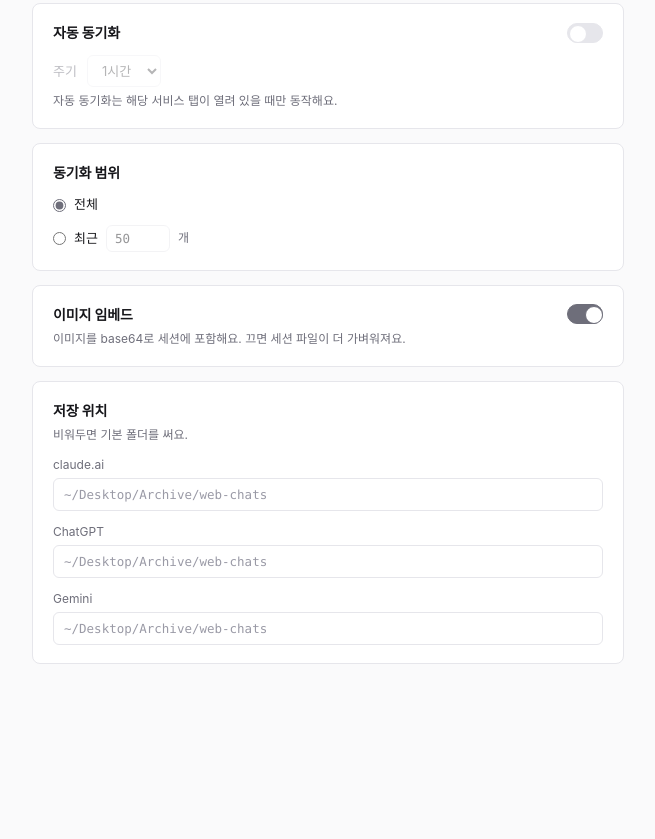
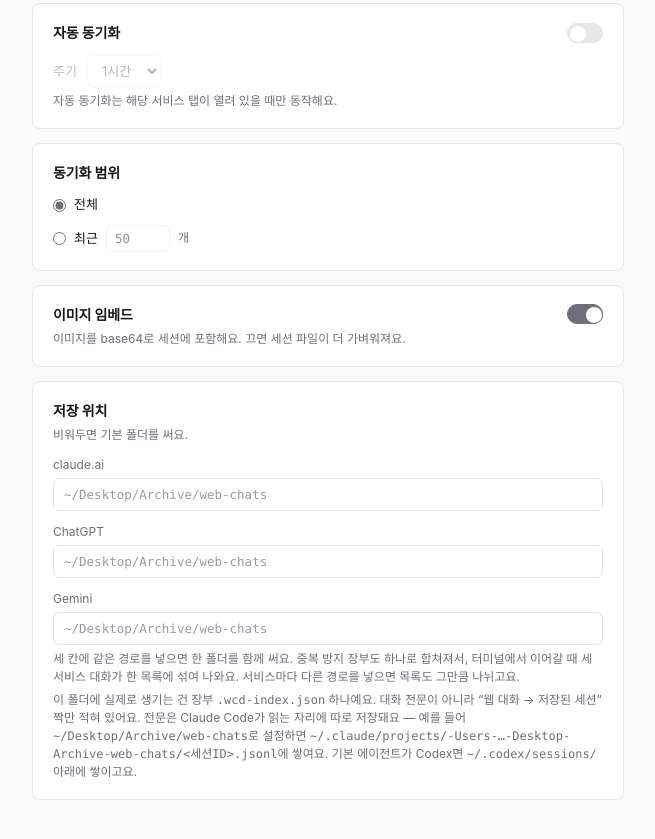
Before and after one commit to chang-in/web-chat-downloader, a browser extension: page extension/options.html in a window 1280 px wide. Shown: the part 265-1104 px from the top of the page, without its empty margins (312-967 px from the left). Before the commit the page ends 1023 px from the top, so only its background shows below. Drawn offline with Linux system fonts and the light colour scheme.

Commit message:
feat: 왜 일부만 받는지 진행 중에 알리고, 저장 위치 안내를 넣는다
진행률 총량이 목록 개수보다 작으면 사용자는 '덜 받는 거 아냐?'로 읽는다.
지금은 완료 후에야 건너뛴 개수를 알려줘서, 정작 궁금한 시점인 시작 직후엔
숫자만 덩그러니 남았다. 진행 중에도 이유를 띄운다.

설정의 저장 위치에는 두 가지를 적었다. 세 칸에 같은 경로를 넣으면 장부를
함께 쓰게 된다는 것과, 그 폴더에 실제로 생기는 파일은 장부 하나뿐이고
대화 전문은 에이전트가 읽는 자리에 따로 저장된다는 것. 폴더를 열어보고
'제목만 있다'고 오해하기 쉬운 지점이다.

```diff
--- a/extension/options.html
+++ b/extension/options.html
@@ -87,6 +87,19 @@
         <label for="path-gemini">Gemini</label>
         <input type="text" id="path-gemini" class="mono" placeholder="~/Desktop/Archive/web-chats" autocomplete="off" spellcheck="false">
       </div>
+      <p class="hint">
+        세 칸에 같은 경로를 넣으면 한 폴더를 함께 써요. 중복 방지 장부도 하나로 합쳐져서,
+        터미널에서 이어갈 때 세 서비스 대화가 한 목록에 섞여 나와요.
+        서비스마다 다른 경로를 넣으면 목록도 그만큼 나뉘고요.
+      </p>
+      <p class="hint">
+        이 폴더에 실제로 생기는 건 장부 <span class="mono">.wcd-index.json</span> 하나예요.
+        대화 전문이 아니라 “웹 대화 → 저장된 세션” 짝만 적혀 있어요.
+        전문은 Claude Code가 읽는 자리에 따로 저장돼요 —
+        예를 들어 <span class="mono">~/Desktop/Archive/web-chats</span>로 설정하면
+        <span class="mono">~/.claude/projects/-Users-…-Desktop-Archive-web-chats/&lt;세션ID&gt;.jsonl</span>에 쌓여요.
+        기본 에이전트가 Codex면 <span class="mono">~/.codex/sessions/</span> 아래에 쌓이고요.
+      </p>
     </section>
   </main>
 
--- a/extension/popup.js
+++ b/extension/popup.js
@@ -378,6 +378,10 @@ function applyRunState(next) {
     // 고장으로 읽힌다. 진행률 자체는 그대로 보여준다(어차피 같은 확장의 작업이라).
     if (runState.service && runState.service !== state.service) {
       setMsg(`${SVC_FRIENDLY[runState.service] || runState.service} 동기화가 진행 중이에요`)
+    } else if (skippedCount > 0) {
+      // 진행률 총량이 목록 개수보다 작은 이유를 '지금' 알려준다 — 완료 후에 알려주면
+      // 이미 "덜 받는 거 아냐?" 하고 불안해진 다음이라 늦다.
+      setMsg(`${skippedCount}개는 이미 최신이라 건너뛰고, 나머지 ${runState.total}개만 받아요`)
     } else {
       setMsg('')
     }
```
